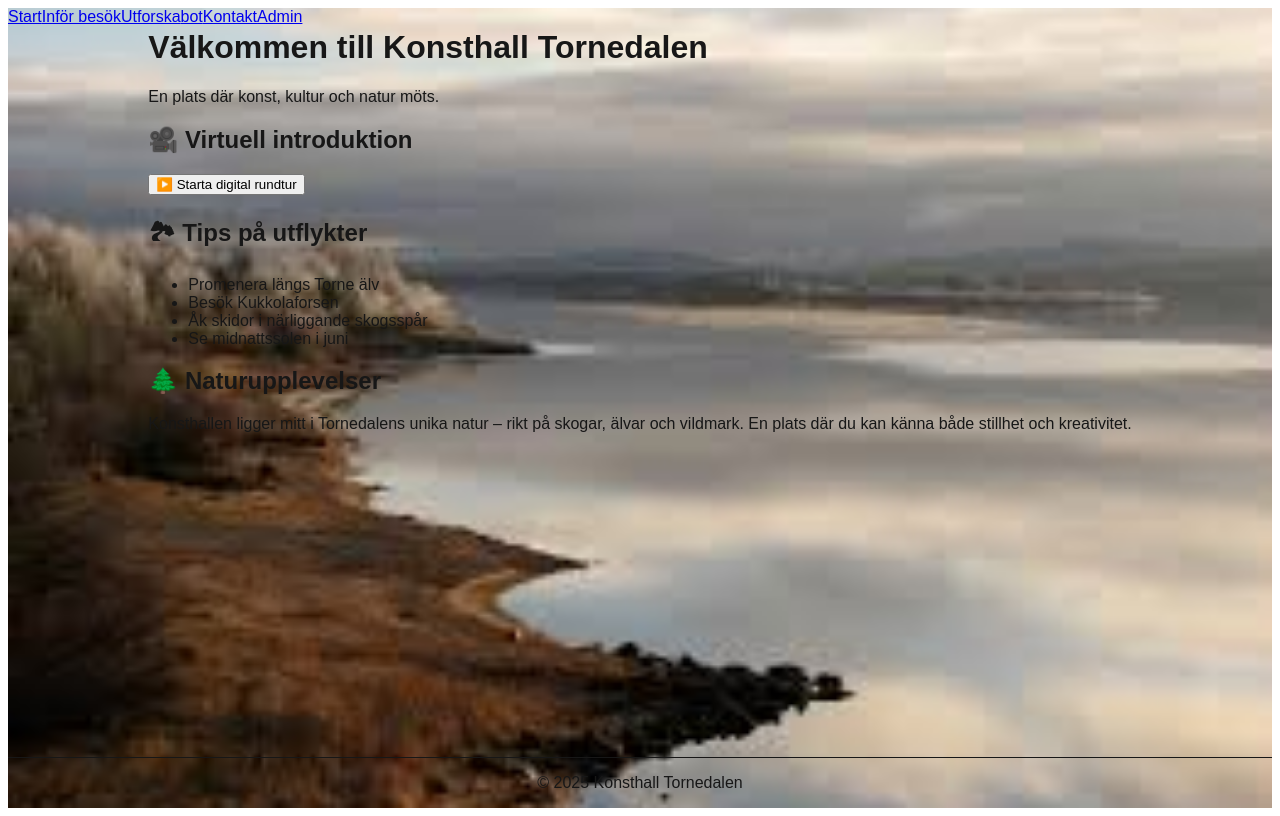
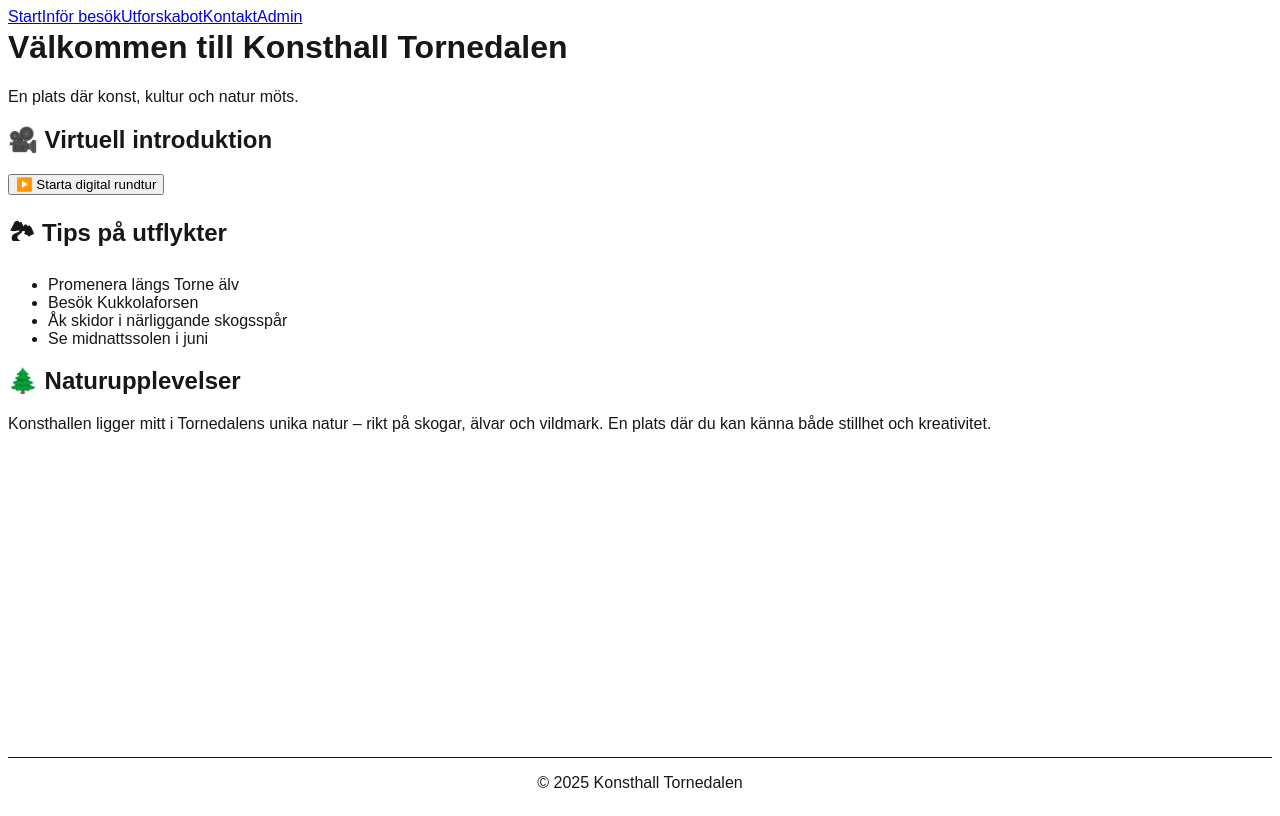
Before and after one commit to Olle-88/konsthall-demo, a Next.js app: page / in a window 1280 px wide. Built offline with nearby package versions, Linux system fonts and the light colour scheme.

Commit message:
Uppdaterade layout-komponenten

```diff
--- a/components/Layout.tsx
+++ b/components/Layout.tsx
@@ -1,31 +1,39 @@
 // components/Layout.tsx
-import { ReactNode } from 'react'
-import Header from './Header'
-import Footer from './Footer'
+import Header from './Header';
+import Footer from './Footer';
+import { useEffect } from 'react';
 
-type LayoutProps = {
-  children: ReactNode
-  bgClass?: string
-  textClass?: string
+export default function Layout({ children }: { children: React.ReactNode }) {
+    // Add a useEffect to load the Dialogflow script
+    useEffect(() => {
+        // Create script element for Dialogflow Messenger
+        const script = document.createElement('script');
+        script.src = "https://www.gstatic.com/dialogflow-console/fast/messenger/bootstrap.js?v=1";
+        script.async = true;
+        document.body.appendChild(script);
+
+        // Create the df-messenger element
+        const dfMessenger = document.createElement('df-messenger');
+        dfMessenger.setAttribute('intent', 'WELCOME');
+        dfMessenger.setAttribute('chat-title', 'Info');
+        dfMessenger.setAttribute('agent-id', 'c28d8b31-05a0-4078-b3b4-853f943e2c86');
+        dfMessenger.setAttribute('language-code', 'sv');
+        document.body.appendChild(dfMessenger);
+
+        // Cleanup function to remove the elements when component unmounts
+        return () => {
+            document.body.removeChild(script);
+            if (document.body.contains(dfMessenger)) {
+                document.body.removeChild(dfMessenger);
             }
+        };
+    }, []); // Empty dependency array means this runs once on mount
 
-export default function Layout({
-  children,
-  bgClass = '',
-  textClass = 'text-white',
-}: LayoutProps) {
     return (
-    <div className={`relative flex flex-col min-h-screen ${bgClass}`}>
-      {/* Overlay om bakgrunden är en bild */}
-      {bgClass.startsWith('bg-[url') && (
-        <div className="absolute inset-0 bg-black bg-opacity-50 pointer-events-none" />
-      )}
-
-      <div className={`relative z-10 flex flex-col flex-grow pt-16 ${textClass}`}>
+        <div className="flex flex-col min-h-screen bg-gray-50 text-black">
             <Header />
-        <main className="flex-grow p-6 max-w-3xl mx-auto">{children}</main>
+            <main className="flex-grow">{children}</main>
             <Footer />
         </div>
-    </div>
-  )
+    );
 }
```
Lines whose indentation alone changed are shown as unchanged.
